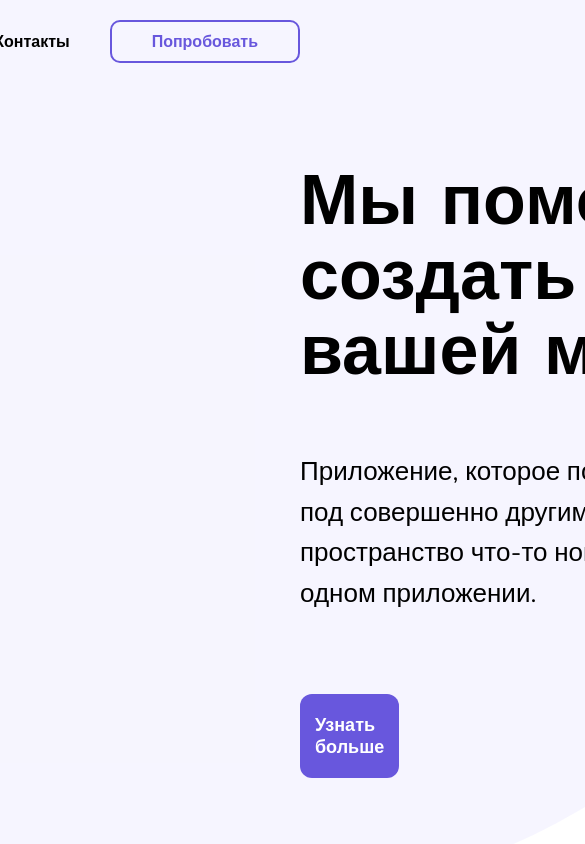
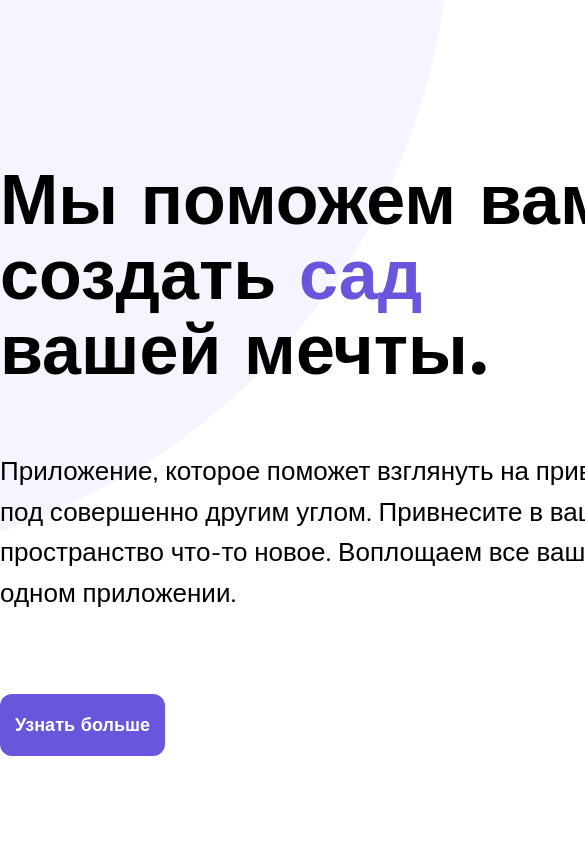
Before and after one commit to Rinsz/ARGarden-front, a React (Create React App) app in the folder admin-ar/: page / in a window 390 px wide. Shown: the top 844 px of the page, 585 px wide, since content can reach past the window. Built offline with nearby package versions, Linux system fonts and the light colour scheme; the HTML template or start-up script is replaced by a standard one.

Commit message:
Первый шаг в адаптивную вёрстку

```diff
--- a/admin-ar/src/CompositeComponents/Circles/Circles.module.scss
+++ b/admin-ar/src/CompositeComponents/Circles/Circles.module.scss
@@ -1,29 +1,35 @@
 .circle {
-  position: absolute;
+  position: relative;
   background: rgba(165, 153, 250, 0.1);
   z-index: -1;
+
+  &s_wrapper {
+    width: 0;
+    height: 0;
+    margin: 0 auto;
+  }
 
   &_1 {
     width: 1300px;
     height: 1300px;
     border-radius: 100%;
-    top: -400px;
-    left: -400px;
+    top: -900px;
+    left: -1600px;
   }
 
   &_2 {
     width: 700px;
     height: 700px;
     border-radius: 100%;
-    top: 100px;
-    left: 1400px;
+    top: -1300px;
+    left: 600px;
   }
 
   &_3 {
     width: 700px;
     height: 1000px;
     border-radius: 300px;
-    top: 1200px;
-    left: -300px;
+    top: -900px;
+    left: -1300px;
   }
 }
--- a/admin-ar/src/CompositeComponents/Circles/Circles.tsx
+++ b/admin-ar/src/CompositeComponents/Circles/Circles.tsx
@@ -2,9 +2,9 @@ import styles from "./Circles.module.scss"
 import {cn} from "../../classnames";
 
 export function Circles() {
-    return <>
+    return <div className={styles.circles_wrapper}>
         <div className={cn(styles.circle, styles.circle_1)}></div>
         <div className={cn(styles.circle, styles.circle_2)}></div>
         <div className={cn(styles.circle, styles.circle_3)}></div>
-    </>
+    </div>
 }
--- a/admin-ar/src/CompositeComponents/Footer/Footer.module.scss
+++ b/admin-ar/src/CompositeComponents/Footer/Footer.module.scss
@@ -7,10 +7,15 @@
     border-bottom: 1px solid $baseColor;
   }
 
-  &_wrapper {
-    padding: 40px 300px 0 300px;
+  &_background {
     background-color: #ecebff;
     margin-top: 100px;
+  }
+
+  &_wrapper {
+    width: 1500px;
+    margin: 0 auto;
+    padding-top: 40px;
   }
 
   &_copyright {
--- a/admin-ar/src/CompositeComponents/Footer/Footer.tsx
+++ b/admin-ar/src/CompositeComponents/Footer/Footer.tsx
@@ -2,6 +2,7 @@ import styles from "./Footer.module.scss";
 
 export function Footer() {
   return (
+    <div className={styles.footer_background}>
       <div className={styles.footer_wrapper}>
         <div className={styles.footer_blocks}>
           <Block
@@ -39,6 +40,7 @@ export function Footer() {
           Copyright ©️ 2023 Build. Все права защищены | ThreeXyNine++ Team
         </div>
       </div>
+    </div>
   );
 }
 
--- a/admin-ar/src/CompositeComponents/Layout/Layout.module.scss
+++ b/admin-ar/src/CompositeComponents/Layout/Layout.module.scss
@@ -1,5 +1,6 @@
 .page {
-    padding: 20px 300px 0 300px;
+    width: 1500px;
+    margin: 20px auto 0 auto;
 }
 
 .navbar {
```
Lines whose indentation alone changed are shown as unchanged.
